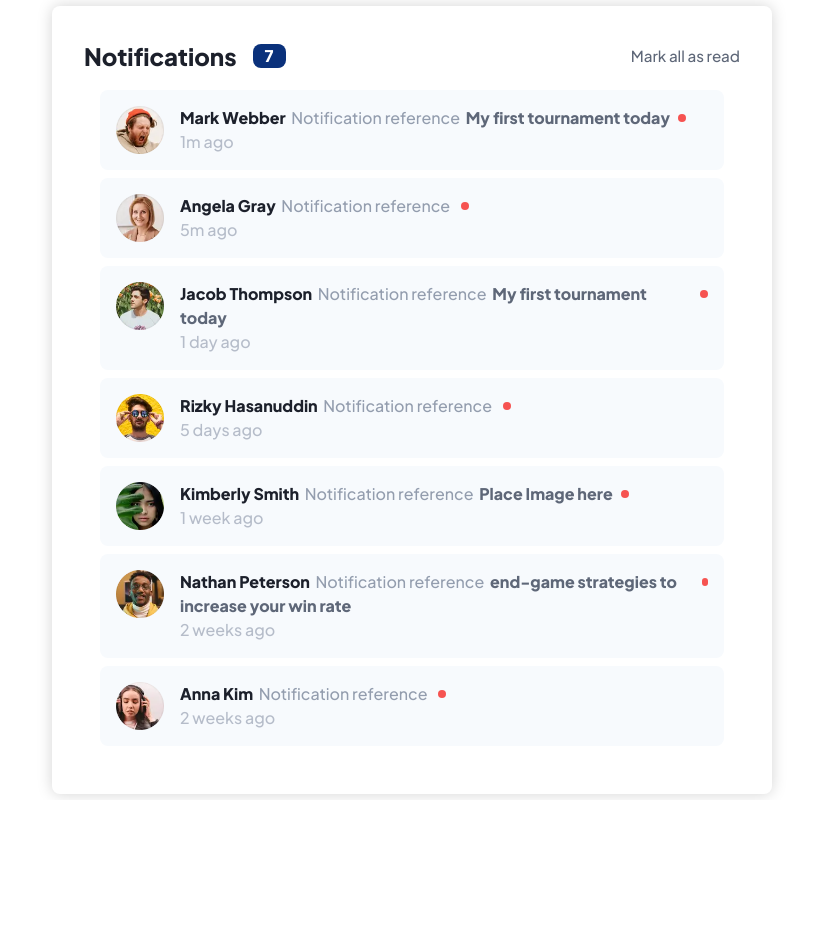
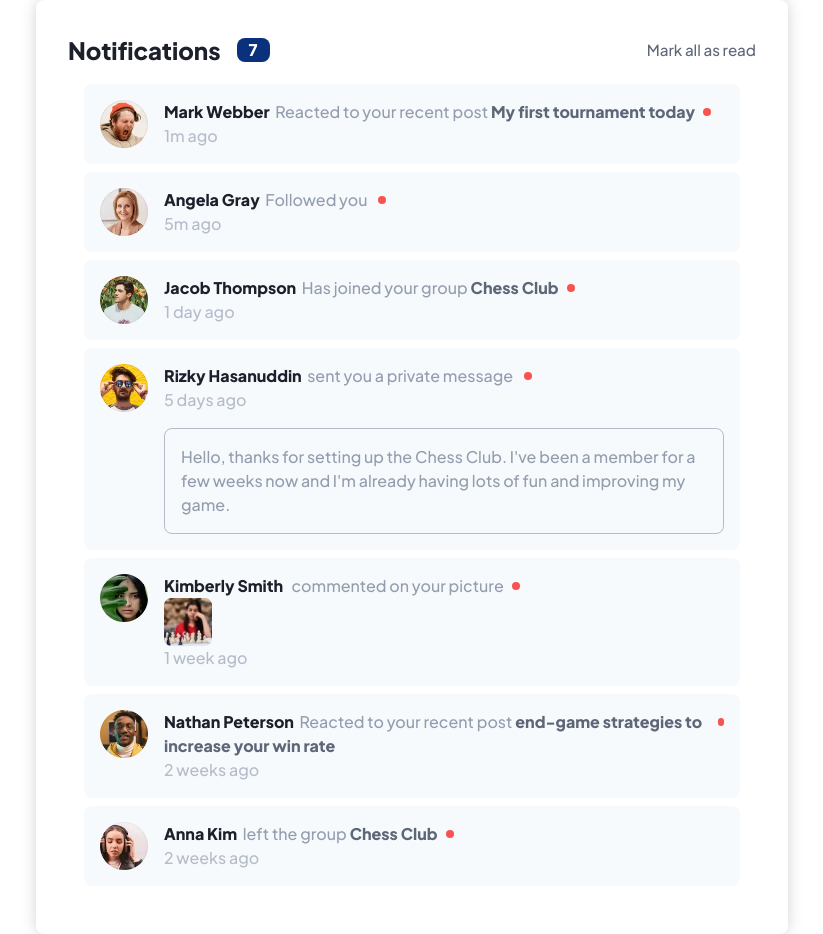
Before and after one commit to dxiDavid/React, a React (Vite) app in the folder notifications-page/: page / in a window 1280 px wide. Shown: the whole page, without its empty margins (228-1051 px from the left). Before the commit the page ends 800 px from the top, so only its background shows below. Built offline with nearby package versions, Linux system fonts and the light colour scheme.

Commit message:
implemented conditional rendering

```diff
--- a/notifications-page/src/App.jsx
+++ b/notifications-page/src/App.jsx
@@ -1,30 +1,9 @@
 import data from "./data"
-import Notification from "./Notification"
 import { useState } from "react"
 
 export default function App(){
 
-    const [isRead, setIsRead] = useState(data)
-
-    function toggleRead(index){
-        //Make a function that loops through the list of items and  checks whether a notification has been read
-    }
-
-
-    const notification = data.map((item, index) => {
-        return(
-            <Notification
-                key = {item.id}
-                name = {item.name}
-                profile_picture = {item.profile_picture}
-                notificationReference = {item.notificationReference}
-                howLongAgo = {item.howLongAgo}
-                isRead = {isRead}
-                index = {index}
-                handleClick = {() => toggleRead(index)}
-            />
-        )
-    })
+    const [notifications, setnotifications] = useState(data)
 
     return(
         <div className="container">
@@ -32,7 +11,7 @@ export default function App(){
                 <div className="title">
                     <h1>Notifications</h1>
                     <div>
-                        <p className="notification-count">{data.length}</p>
+                        <p className="notification-count">{notifications && notifications.filter(n => n.isRead).length}</p>
                     </div>
                 </div>
                 <button className="mark-as-read">Mark all as read</button>
@@ -40,7 +19,39 @@ export default function App(){
             <div className="notifications">
                 <div className="wrapper">
 
-                    { notification }
+                    { notifications.map(item => {
+                        return (
+                            <div className="notification-container" key={item.id}>
+                                <div className="notification-header">
+                                <a href="#">
+                                    <img src={item.profile_picture} className="avatar" alt={item.name}/>
+                                </a>
+                                <div className="notification-content">
+                                    <div className="notification">
+                                        <p className="notification-text">
+                                            <a href="#" className="avatar-name">{item.name}</a>
+                                            {item.notificationType.isReaction && <span className="notification-type">&nbsp; Reacted to your recent post</span>}
+                                            {item.notificationType.isComment && <> <span className="notification-type">&nbsp; commented on your picture</span> </>}
+                                            {item.notificationType.isPrivateMesage && <span className="notification-type">&nbsp; sent you a private message</span>}
+                                            {item.notificationType.isNewFollower && <span className="notification-type">&nbsp; Followed you</span>}
+                                            {item.notificationType.isJoinedARelatedGroup && <span className="notification-type">&nbsp; Has joined your group</span>}
+                                            {item.notificationType.isLeftRelatedGroup && <span className="notification-type">&nbsp; left the group</span>}
+                                            {item.notificationType.isComment
+                                                ? <div><a href="#"><img className="post" src={item.notificationReference} alt="post"/></a></div>
+                                                :   <a href="#" className="dark-greyish-blue notification-reference">&nbsp;
+                                                        {item.notificationReference}
+                                                    </a>
+                                            }
+                                        </p>
+                                        <p className="notification-duration">{item.howLongAgo}</p>
+                                    </div>
+                                    {item.isRead && <div className="dot"></div>}
+                                </div>
+                                </div>
+                                {item.notificationType.isPrivateMesage && <a href="#" className="private-message">{item.message}</a>}
+                            </div>
+                        )
+                    }) }
 
                 </div>
             </div>
--- a/notifications-page/src/Notification.jsx
+++ b/notifications-page/src/Notification.jsx
@@ -3,22 +3,7 @@
 function Notification(props){
 
   return(
-    <div className="notification-container">
-      <div className="avatar">
-          <img src={props.profile_picture} alt="avatar"/>
-      </div>
-      <div className="notification-content">
-          <div className="notification">
-              <p className="">
-                  <a href="#" className="avatar-name">{props.name}</a>
-                  <span className="notification-type">&nbsp; Notification reference</span>
-                  <a href="#" className="dark-greyish-blue notification-reference" onClick={props.handleClick}>&nbsp; {props.notificationReference}</a>
-              </p>
-              <p className="notification-duration">{props.howLongAgo}</p>
-          </div>
-          <div className={props.isRead === props.index ? " " : "dot"}></div>
-      </div>
-    </div>
+    <dvi></dvi>
   )
 }
 
--- a/notifications-page/src/data.jsx
+++ b/notifications-page/src/data.jsx
@@ -16,7 +16,7 @@ export default [
             isJoinedARelatedGroup: false,
             isLeftRelatedGroup: false,
         },
-        isRead: false,
+        isRead: true,
         notificationReference: "My first tournament today",
         howLongAgo: "1m ago"
     },
@@ -36,7 +36,7 @@ export default [
             isJoinedARelatedGroup: false,
             isLeftRelatedGroup: false,
         },
-        isRead: false,
+        isRead: true,
         notificationReference: null,
         howLongAgo: "5m ago"
     },
@@ -56,8 +56,8 @@ export default [
             isJoinedARelatedGroup: true,
             isLeftRelatedGroup: false,
         },
-        isRead: false,
-        notificationReference: "My first tournament today",
+        isRead: true,
+        notificationReference: "Chess Club",
         howLongAgo: "1 day ago"
     },
     {
@@ -78,7 +78,7 @@ export default [
             isJoinedARelatedGroup: false,
             isLeftRelatedGroup: false,
         },
-        isRead: false,
+        isRead: true,
         notificationReference: null,
         howLongAgo: "5 days ago"
     },
@@ -98,8 +98,8 @@ export default [
             isJoinedARelatedGroup: false,
             isLeftRelatedGroup: false,
         },
-        isRead: false,
-        notificationReference: "Place Image here",
+        isRead: true,
+        notificationReference: "/src/assets/image-chess.webp",
         howLongAgo: "1 week ago"
     },
     {
@@ -118,7 +118,7 @@ export default [
             isJoinedARelatedGroup: false,
             isLeftRelatedGroup: false,
         },
-        isRead: false,
+        isRead: true,
         notificationReference: "end-game strategies to increase your win rate",
         howLongAgo: "2 weeks ago"
     },
@@ -138,8 +138,8 @@ export default [
             isJoinedARelatedGroup: false,
             isLeftRelatedGroup: true,
         },
-        isRead: false,
-        notificationReference: null,
+        isRead: true,
+        notificationReference: "Chess Club",
         howLongAgo: "2 weeks ago"
     },
 ]
--- a/notifications-page/src/index.css
+++ b/notifications-page/src/index.css
@@ -122,7 +122,7 @@ body {
   padding: 2rem;
   border-radius: var(--soft-edges);
   width: 100%;
-  max-width: 45rem;
+  max-width: 47rem;
   display: grid;
   grid-template-columns: 1fr;
 }
@@ -172,10 +172,31 @@ h1{
 
 .notification-container{
   display: flex;
+  flex-direction: column;
   gap: 1rem;
   padding: 1rem;
   background-color: var(--Very-light-grayish-blue);
   border-radius: var(--soft-edges);
+}
+
+.notification-header{
+  display: flex;
+  width: 100%;
+  gap: 1rem;
+}
+
+.private-message{
+  border: 1px solid var(--Lighter-Grayish-blue);
+  padding: 1rem;
+  max-width: 35rem;
+  margin-left: 4rem;
+  text-decoration: none;
+  color: var(--Grayish-blue);
+  border-radius: var(--soft-edges);
+}
+
+.private-message:hover{
+  background-color: var(--Light-grayish-blue-1);
 }
 
 .avatar{
@@ -217,6 +238,10 @@ h1{
   color: var(--Blue);
 }
 
+.post{
+  max-width: 3rem;
+}
+
 .dark-greyish-blue{
   color: var(--Dark-grayish-blue);
 }
```
